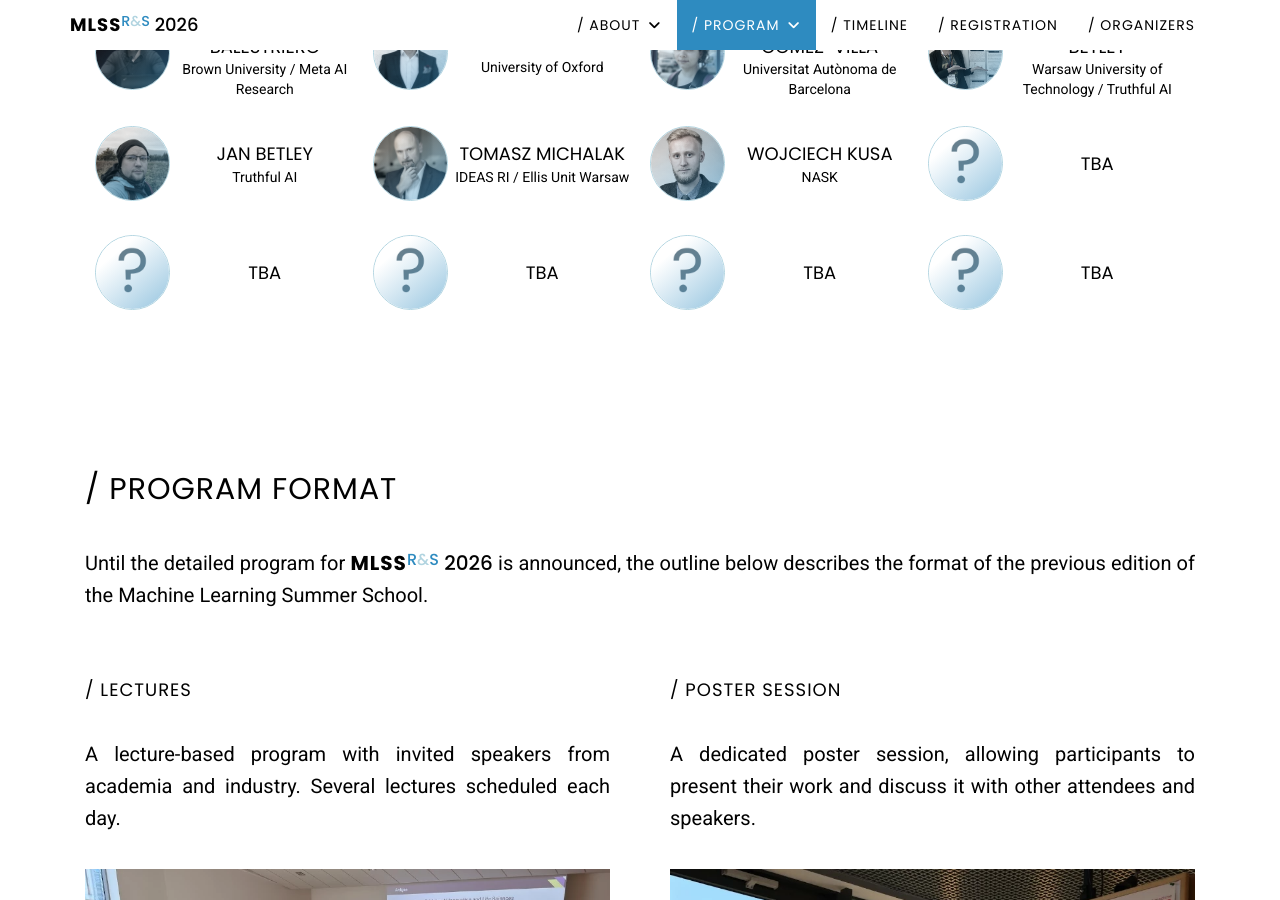
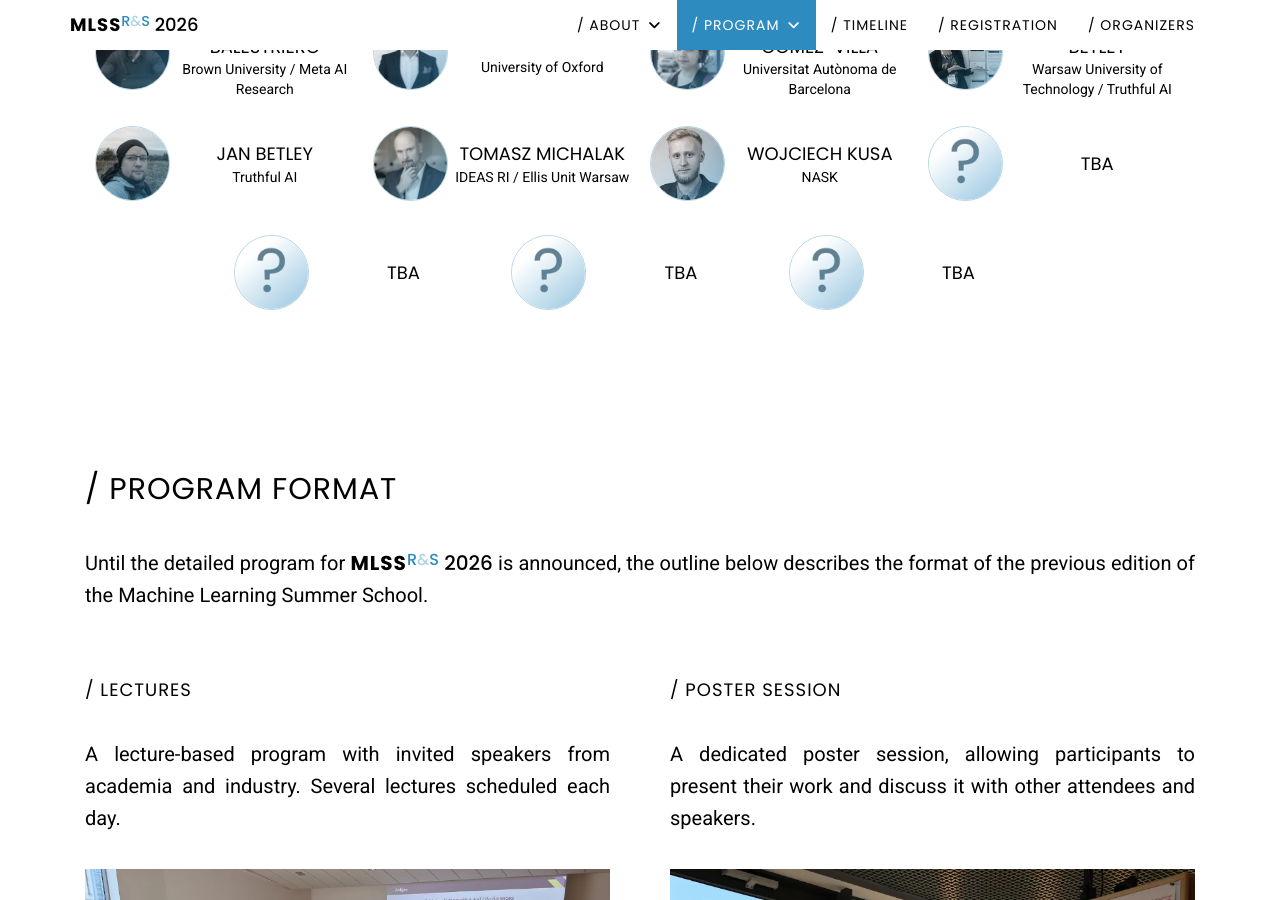
Before and after one commit to mlinpl/mlss2026.mlinpl.org, a Jekyll site: the page built from pages/index.html, in a window 1280 px wide and 900 px high, scrolled down 3345 px. Built offline with Jekyll 4.4.1, drawn with Linux system fonts in a browser that asks for light colours.

Commit message:
Fix number of expected speakers

```diff
--- a/_data/speakers.yml
+++ b/_data/speakers.yml
@@ -101,7 +101,3 @@
 - name: TBA
   title:
   announced: false
-
-- name: TBA
-  title:
-  announced: false
```
